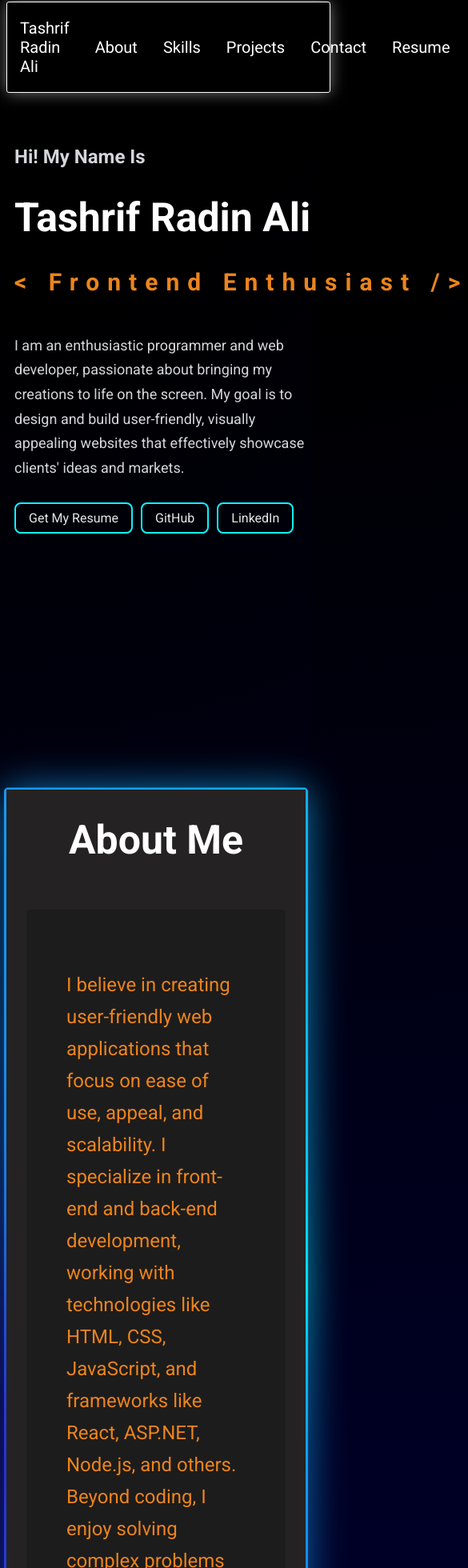
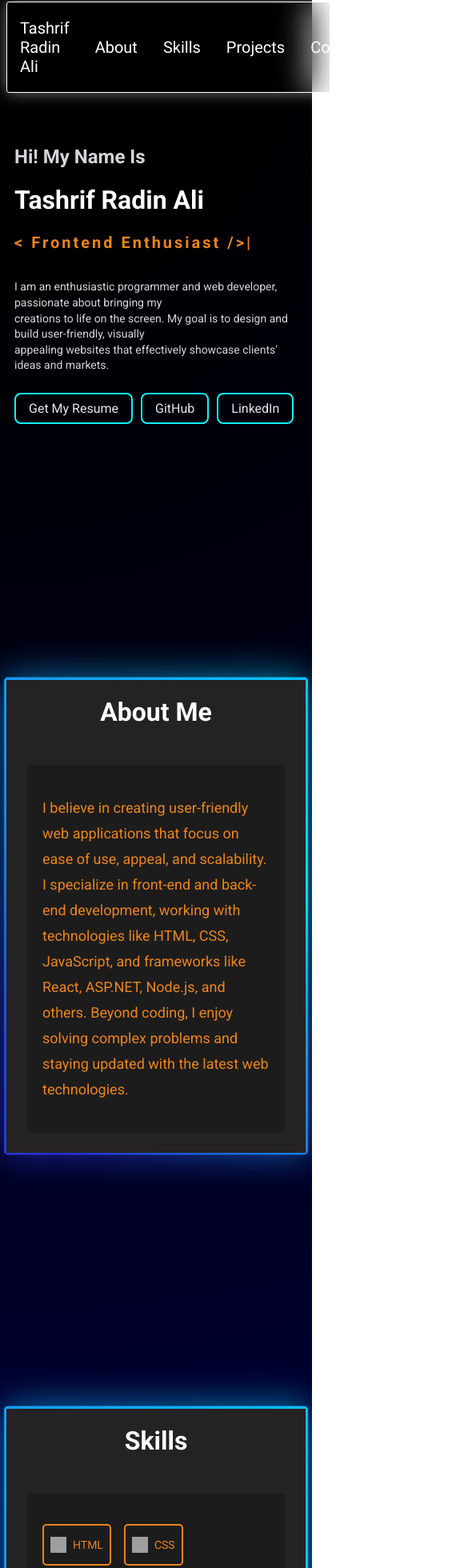
Before and after one commit to Ramdao/Portfolio, a React (Vite) app: page / in a window 390 px wide. Shown: the part 6-1966 px from the top of the page at 80% size, 585 px wide, since content can reach past the window. Built offline with nearby package versions, Linux system fonts and the light colour scheme; grey boxes are pictures that could not be loaded.

Commit message:
responsive

```diff
--- a/src/index.css
+++ b/src/index.css
@@ -341,3 +341,106 @@ h2{
   border-radius: 1rem;
   box-shadow: 0 4px 12px rgba(0, 0, 0, 0.1);
 }
+
+@media (max-width: 768px) {
+  h1 {
+    font-size: 32px;
+  }
+
+  .typewriter {
+    font-size: 20px;
+    letter-spacing: 3px;
+  }
+
+  .title-info {
+    font-size: 14px;
+    line-height: 1.4;
+  }
+
+  .about-text {
+    font-size: 18px;
+    padding: 20px;
+    line-height: 2rem;
+  }
+
+  .skills {
+    flex-wrap: wrap;
+    font-size: 14px;
+    padding: 8px;
+  }
+
+  .skill-icon {
+    width: 20px;
+    height: 20px;
+  }
+
+  .project-container {
+    flex-direction: column;
+    align-items: center;
+  }
+
+  .project-container img {
+    width: 100%;
+    height: auto;
+  }
+
+  .project-title,
+  .project-text,
+  .project-skill {
+    margin-left: 0;
+    text-align: center;
+  }
+
+  .project-text {
+    font-size: 14px;
+  }
+
+  .project-skill p {
+    font-size: 12px;
+    padding: 8px 12px;
+  }
+
+  .github-container .contact-links {
+    flex-direction: column;
+    gap: 1rem;
+    font-size: 3rem;
+  }
+
+  .contact-me {
+    font-size: 30px;
+    text-align: center;
+  }
+
+  .contact-background {
+    margin-top: 20rem;
+    padding: 1rem;
+  }
+}
+
+@media (max-width: 360px) {
+  .title-Container {
+    margin-top: 6rem;
+  }
+
+  .typewriter {
+    font-size: 18px;
+    letter-spacing: 2px;
+  }
+
+  .topNav {
+    display: none; /* already added, keeping this */
+  }
+
+  .about-text {
+    font-size: 16px;
+    padding: 16px;
+  }
+
+  .project-title {
+    font-size: 22px;
+  }
+
+  .project-text {
+    font-size: 13px;
+  }
+}
```
